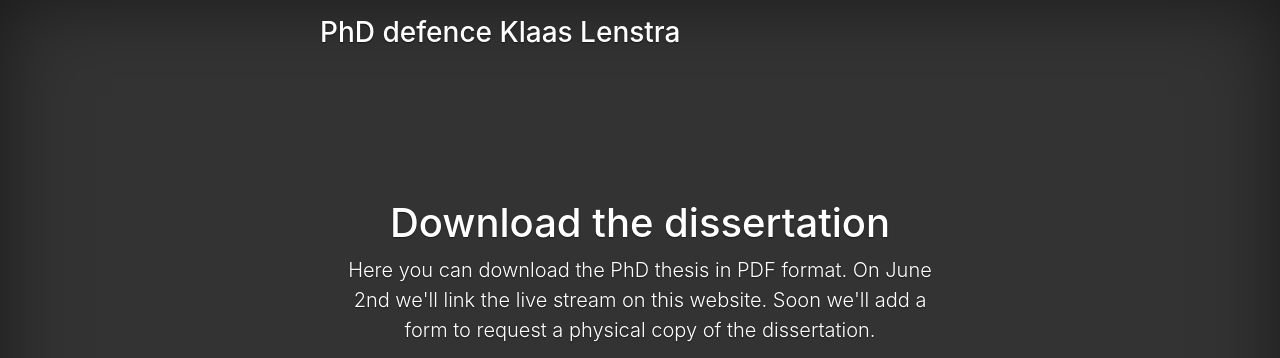
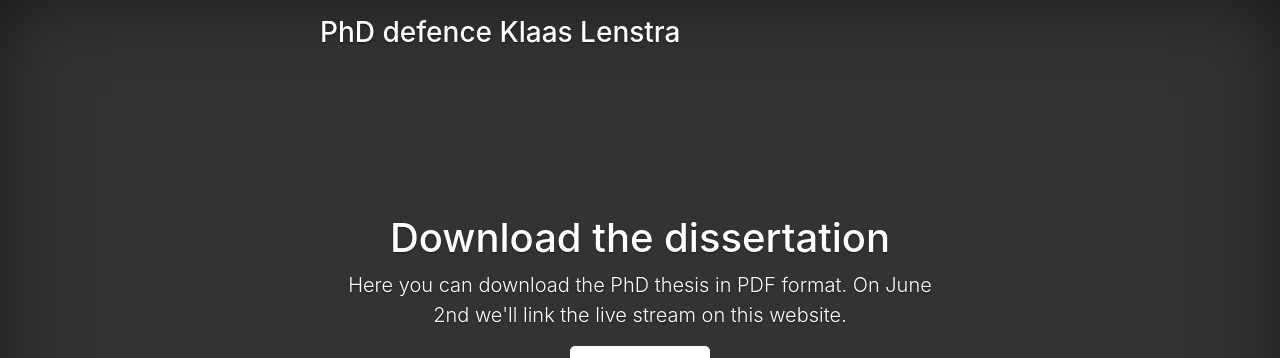
Before and after one commit to klaaslenstra/klaaslenstra.github.io, a plain HTML site: page index.html in a window 1280 px wide. Shown: the top 358 px of the page. Drawn offline with nearby package versions, Linux system fonts and the light colour scheme.

Commit message:
Remove "soon available" sentence

```diff
--- a/index.html
+++ b/index.html
@@ -18,7 +18,7 @@
   <main role="main" class="inner cover">
 
     <h1 class="cover-heading">Download the dissertation</h1>
-    <p class="lead">Here you can download the PhD thesis in PDF format. On June 2nd we'll link the live stream on this website. Soon we'll add a form to request a physical copy of the dissertation.</p>
+    <p class="lead">Here you can download the PhD thesis in PDF format. On June 2nd we'll link the live stream on this website.</p>
     <p class="lead">
       <a href="thesisKJHLenstraFINAL.pdf" class="btn btn-lg btn-secondary" download>Download</a>
     </p>
```
